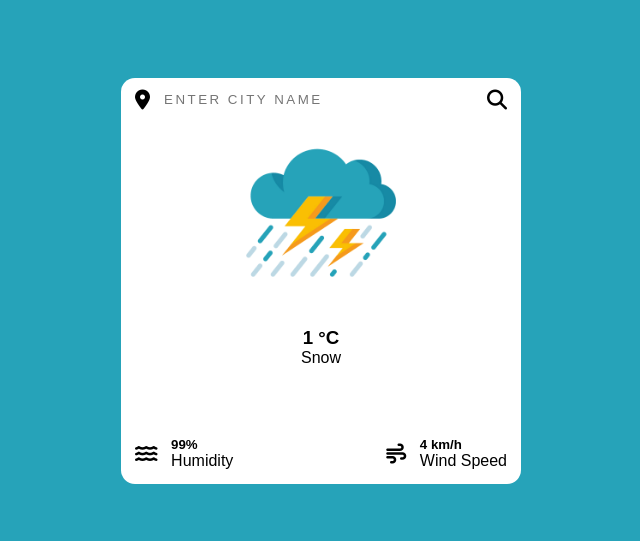
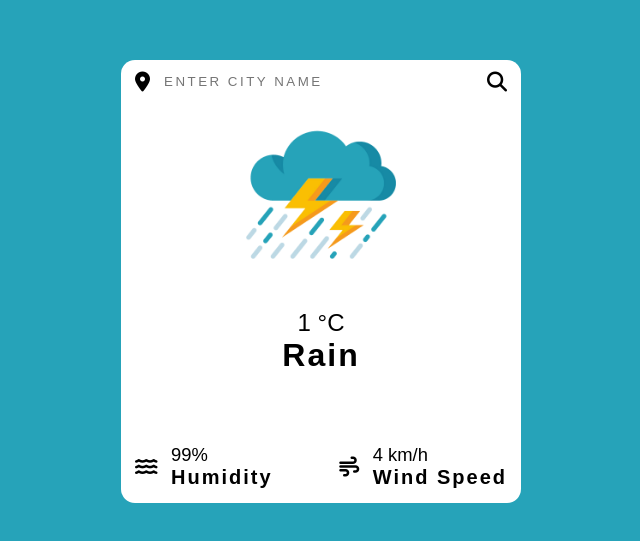
Before and after one commit to rk-codeflow/weather-app, a plain HTML site: page index.html in a window 1280 px wide. Shown: the part 119-660 px from the top of the page, without its empty margins (319-959 px from the left). Drawn offline with Linux system fonts and the light colour scheme; a web font is replaced by a local one.

Commit message:
ui finalization

```diff
--- a/index.html
+++ b/index.html
@@ -25,9 +25,14 @@
           <input type="text" name="place" placeholder="Enter city name" />
           <i class="fa-solid fa-magnifying-glass search fa-lg"></i>
         </header>
+
+        <div class="weather-content-details">
           <img src="/images/rain.png" alt="rain" class="rain-img" />
+          <div class="text-center">
             <h3 class="temp">1 <span>&deg;</span>C</h3>
-        <p class="weather-stat">Snow</p>
+            <p class="weather-stat">Rain</p>
+          </div>
+
           <div class="additional-info">
             <div class="additional-info-item">
               <i class="fa-solid fa-water fa-lg"></i>
@@ -46,6 +51,7 @@
           </div>
         </div>
       </div>
+    </div>
     <script src="script.js"></script>
   </body>
 </html>
--- a/styles.scss
+++ b/styles.scss
@@ -7,8 +7,8 @@
 }
 
 body {
-  background-color: #26A3B9;
-  font-family: 'Agdasima', sans-serif;
+  background-color: #26a3b9;
+  font-family: "Agdasima", sans-serif;
 }
 
 .container {
@@ -23,6 +23,25 @@ body {
     border-radius: 14px;
     width: 400px;
 
+    header {
+      display: flex;
+      align-items: center;
+      gap: 0.875rem;
+
+      input {
+        outline: none;
+        border: none;
+        text-transform: uppercase;
+        font-family: "Agdasima", sans-serif;
+        letter-spacing: 2.5px;
+      }
+      .search {
+        margin-left: auto;
+        cursor: pointer;
+      }
+    }
+
+    &-details {
       img {
         width: 150px;
         margin: 0 auto;
@@ -31,8 +50,18 @@ body {
         margin-bottom: 50px;
       }
 
-    .temp,
+      .temp {
+        font-size: 1.5rem;
+        font-weight: 400;
+      }
+
       .weather-stat {
+        font-size: 2rem;
+        font-weight: 700;
+        letter-spacing: 2px;
+      }
+
+      .text-center {
         text-align: center;
       }
 
@@ -45,25 +74,19 @@ body {
           display: flex;
           align-items: center;
           gap: 0.85rem;
+
+          h5 {
+            font-size: 1.15rem;
+            font-weight: 400;
+          }
+
+          p {
+            font-size: 1.25rem;
+            font-weight: 700;
+            letter-spacing: 2px;
           }
         }
       }
-
-  header {
-    display: flex;
-    align-items: center;
-    gap: .875rem;
-
-    input {
-      outline: none;
-      border: none;
-      text-transform: uppercase;
-      font-family: 'Agdasima', sans-serif;
-      letter-spacing: 2.5px;
-    }
-    .search {
-      margin-left: auto;
-      cursor: pointer;
     }
   }
 }
```
Also changed, not shown: css/styles.css, 1 other file. Lines whose indentation alone changed are shown as unchanged.
